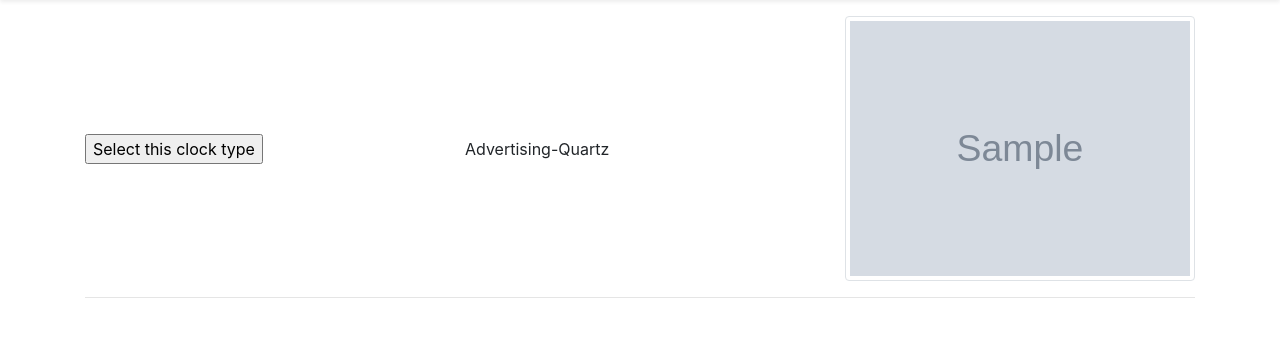
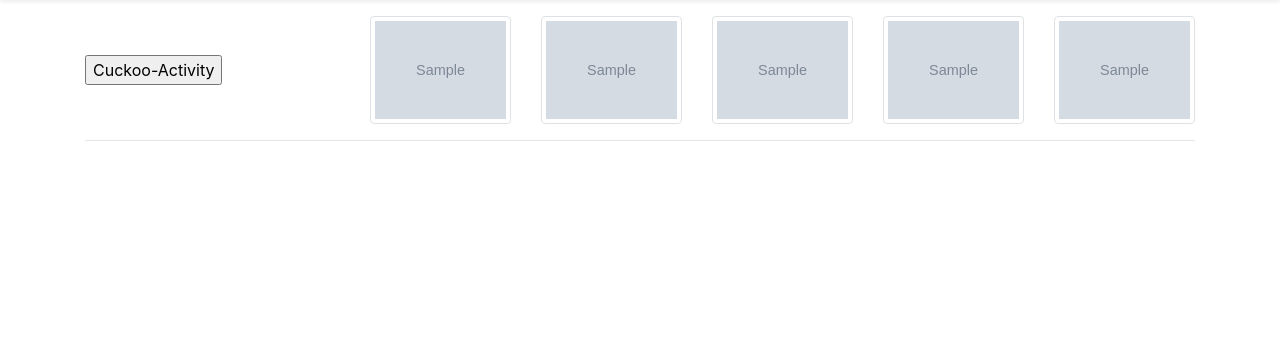
Before and after one commit to jatlast/ClockWeb, a Django app: page /clocks/clocktypes/ in a window 1280 px wide. Shown: the part 73-410 px from the top of the page. Run offline with Django 3.2, Linux system fonts and the light colour scheme; a user stored in the database is signed in; tables that the repository leaves empty hold one stand-in row (values such as "Sample post"); grey boxes marked "Sample" are stand-in pictures; some libraries are stand-ins or nearby versions.

Commit message:
Addes the other four images to clocktype view

```diff
--- a/clock/models.py
+++ b/clock/models.py
@@ -27,6 +27,8 @@ class Clocktypes(models.Model):
         ('Column', 'Column'),
         ('Crystal Regulator', 'Crystal Regulator'),
         ('Cuckoo', 'Cuckoo'),
+        ('Cuckoo-Music Box', 'Cuckoo w/ Music Box'),
+        ('Cuckoo-Activity', 'Cuckoo w/ Activity'),
         ('Dial-Quartz', 'Dial-Quartz'),
         ('Dial-Mechanical', 'Dial-Mechanical'),
         ('School House-Quartz', 'School House-Quartz'),
--- a/templates/clocks/clocktypes.html
+++ b/templates/clocks/clocktypes.html
@@ -36,20 +36,39 @@
       <input type='hidden' id='tube_count' name='tube_count' value='{{ clocktype.tube_count }}'>
       <!-- using django's as_hitten function -->
       <div class="row align-items-center">
-        <div class="col">
-          <input type="submit" value="Select this clock type">
-        </div>
-        <div class="col">
-          {{ clocktype.clock_type }}
+        <div class="col-3">
+          <input type="submit" value="{{ clocktype.clock_type }}">
         </div>
         <div class="col">
           {% if clocktype.image_1 %}
-          <img class="img-thumbnail"
-            src="{{clocktype.image_1.url}}"
-            alt="{{clocktype.clock_type}}"
+          <img class="img-thumbnail" src="{{clocktype.image_1.url}}" alt="{{clocktype.clock_type}}"
             onclick="window.open('{{clocktype.image_1.url}}', '_blank');"\>
           {% endif %}
-          </div>
+        </div>
+        <div class="col">
+          {% if clocktype.image_2 %}
+          <img class="img-thumbnail" src="{{clocktype.image_2.url}}" alt="{{clocktype.clock_type}}"
+            onclick="window.open('{{clocktype.image_2.url}}', '_blank');"\>
+          {% endif %}
+        </div>
+        <div class="col">
+          {% if clocktype.image_3 %}
+          <img class="img-thumbnail" src="{{clocktype.image_3.url}}" alt="{{clocktype.clock_type}}"
+            onclick="window.open('{{clocktype.image_3.url}}', '_blank');"\>
+          {% endif %}
+        </div>
+        <div class="col">
+          {% if clocktype.image_4 %}
+          <img class="img-thumbnail" src="{{clocktype.image_4.url}}" alt="{{clocktype.clock_type}}"
+            onclick="window.open('{{clocktype.image_4.url}}', '_blank');"\>
+          {% endif %}
+        </div>
+        <div class="col">
+          {% if clocktype.image_5 %}
+          <img class="img-thumbnail" src="{{clocktype.image_5.url}}" alt="{{clocktype.clock_type}}"
+            onclick="window.open('{{clocktype.image_5.url}}', '_blank');"\>
+          {% endif %}
+        </div>
       </div>
       <hr>
       </form>
```
